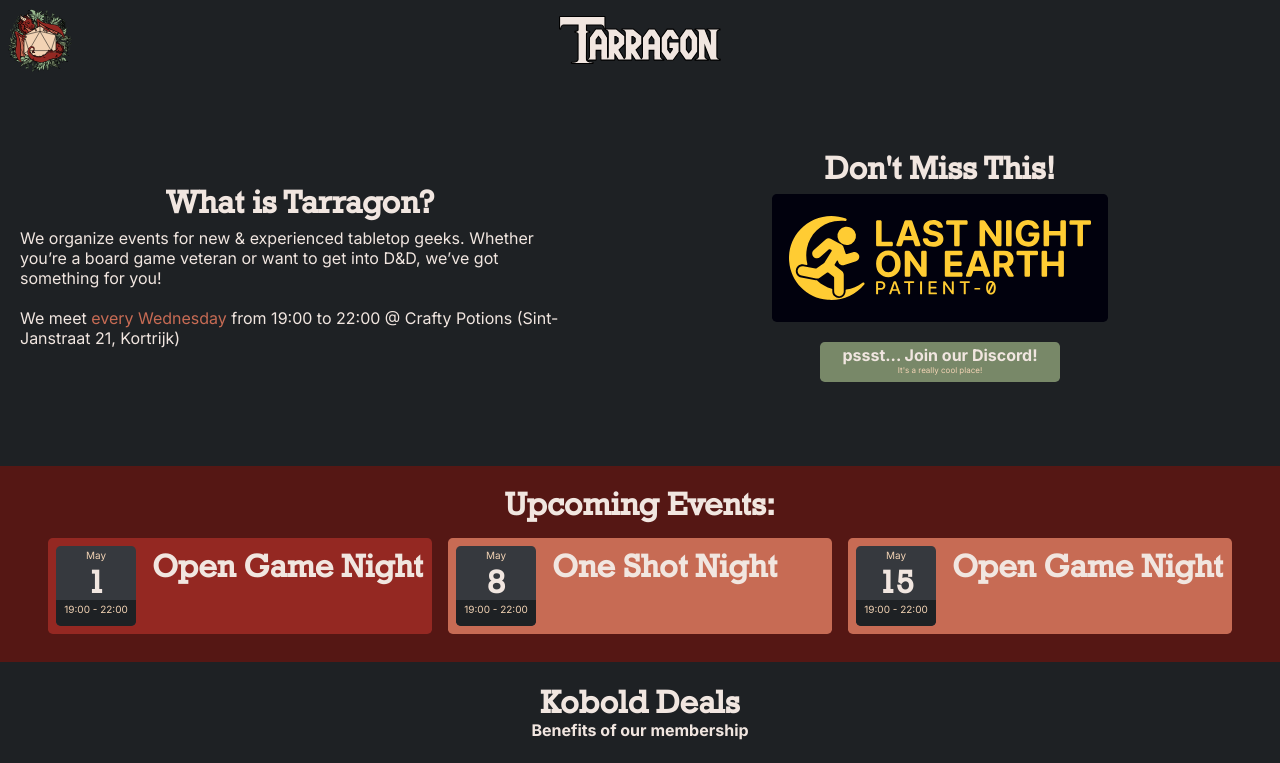
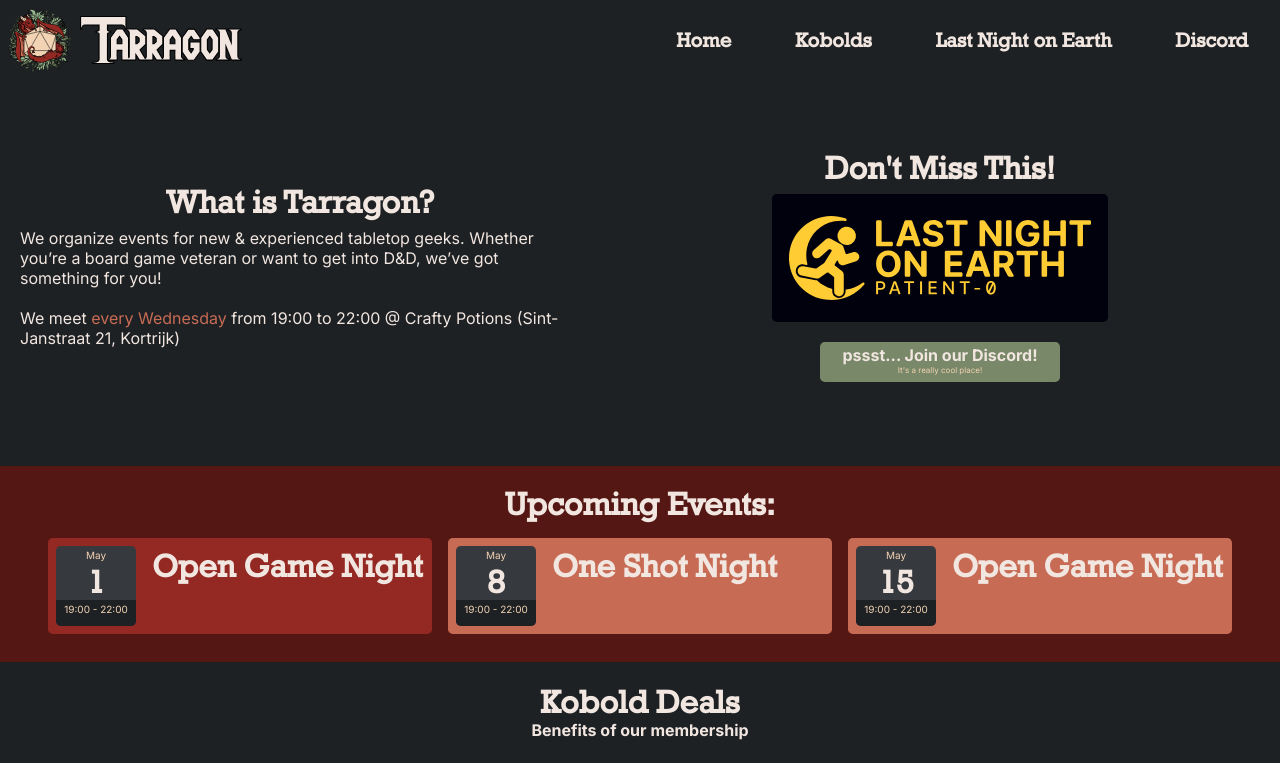
Before and after one commit to TarragonVZW/TarragonWeb, a React (Create React App) app: page / in a window 1280 px wide. Shown: the top 763 px of the page. Built offline with nearby package versions, Linux system fonts and the light colour scheme.

Commit message:
update desktop header

```diff
--- a/src/App.css
+++ b/src/App.css
@@ -22,6 +22,8 @@
 
     --rounding: 0.3rem;
     --section-margin: 1.25rem;
+
+    transition: all 1s ease-in-out;
 }
 
 /* fonts */
@@ -196,6 +198,28 @@ header .title {
     margin-right: auto;
     left: 0;
     right: 0;
+}
+
+header .headerlinks {
+    display: none;
+}
+
+@media only screen and (min-width: 700px) {
+    header .title {
+        margin-left: 5rem;
+    }
+    header .headerlinks {
+        position: absolute;
+        display: flex;
+        height: 100%;
+        width: calc(100% - 16rem);
+        right: 0;
+        justify-content: end;
+        align-items: center;
+    }
+    header .headerlinks h2 {
+        padding: 2rem;
+    }
 }
 
 .alt-text-color {
--- a/src/modules/Navbar.js
+++ b/src/modules/Navbar.js
@@ -9,7 +9,12 @@ function Navbar() {
                 <img className="tinylogo" src={Tarragon_Tiny} alt="Tarragon Tiny Logo"/>
                 <img className="title" src={Tarragon_Title} alt="Tarragon Title Logo"/>
             </Link>
-
+            <div className={"headerlinks"}>
+                <a href="/#Home"><h2>Home</h2></a>
+                <a href="/#Kobolds"><h2>Kobolds</h2></a>
+                <a href="/LNOE"><h2>Last Night on Earth</h2></a>
+                <a href="https://discord.com/invite/TjDUu2Gkag" target="_blank"><h2>Discord</h2></a>
+            </div>
         </header>
     )
 }
```
